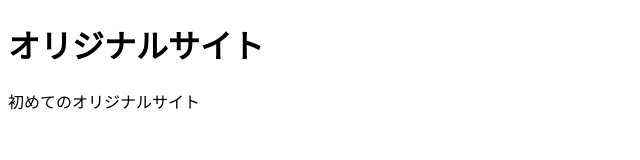
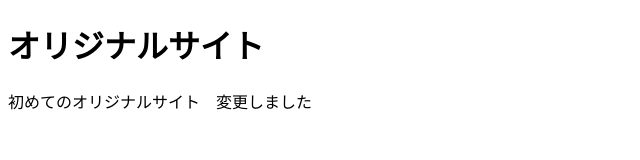
Before and after one commit to HidekiTakazawa/mysite, a plain HTML site: page index.html in a window 1280 px wide. Shown: the whole page, without its empty margins (0-640 px from the left). Drawn offline with Linux system fonts and the light colour scheme.

Commit message:
Add files via upload

```diff
--- a/index.html
+++ b/index.html
@@ -8,7 +8,7 @@
 </head>
 <body>
   <h1>オリジナルサイト</h1>
-  <p>初めてのオリジナルサイト</p>
+  <p>初めてのオリジナルサイト　変更しました</p>
 
 </body>
 </html>
```
